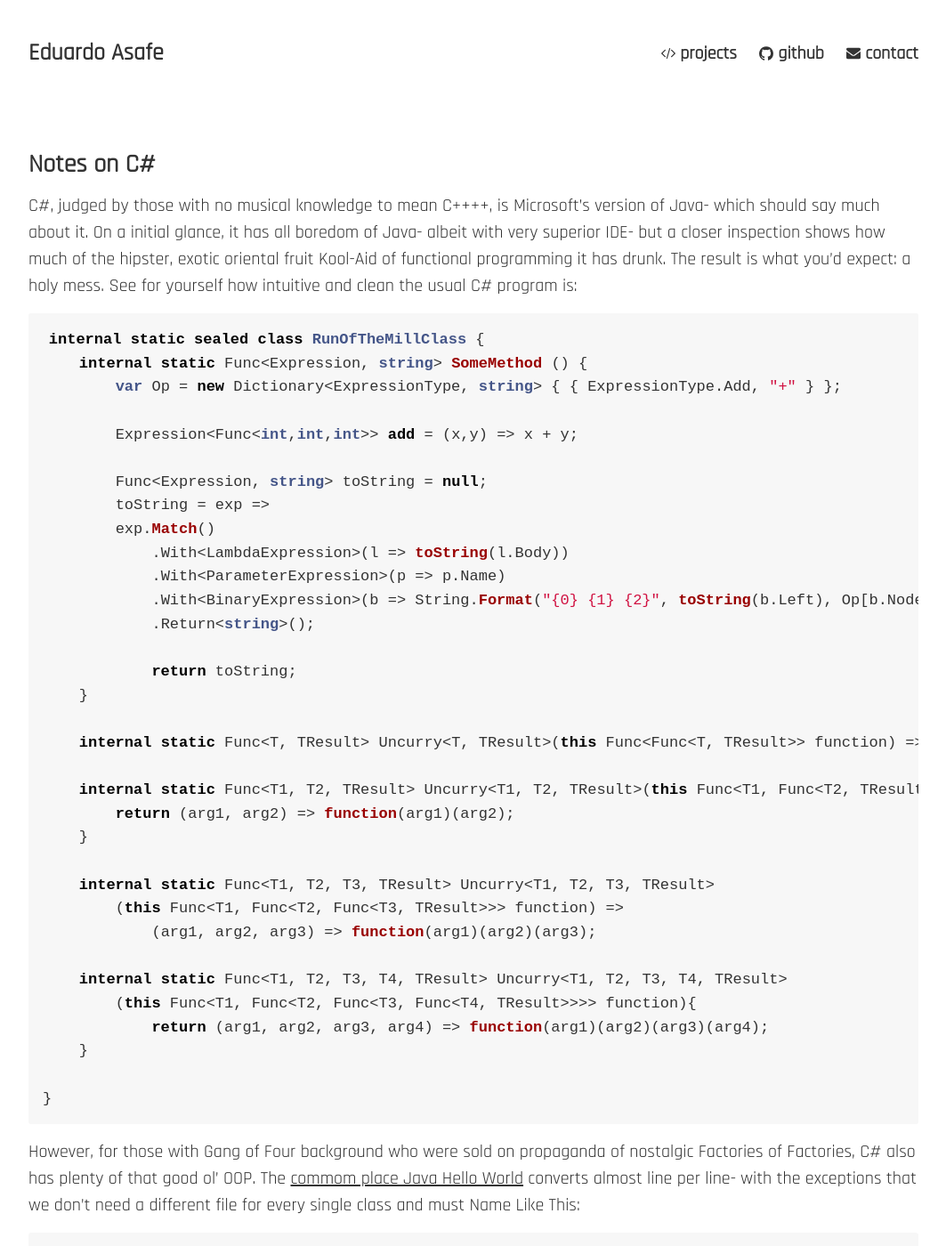
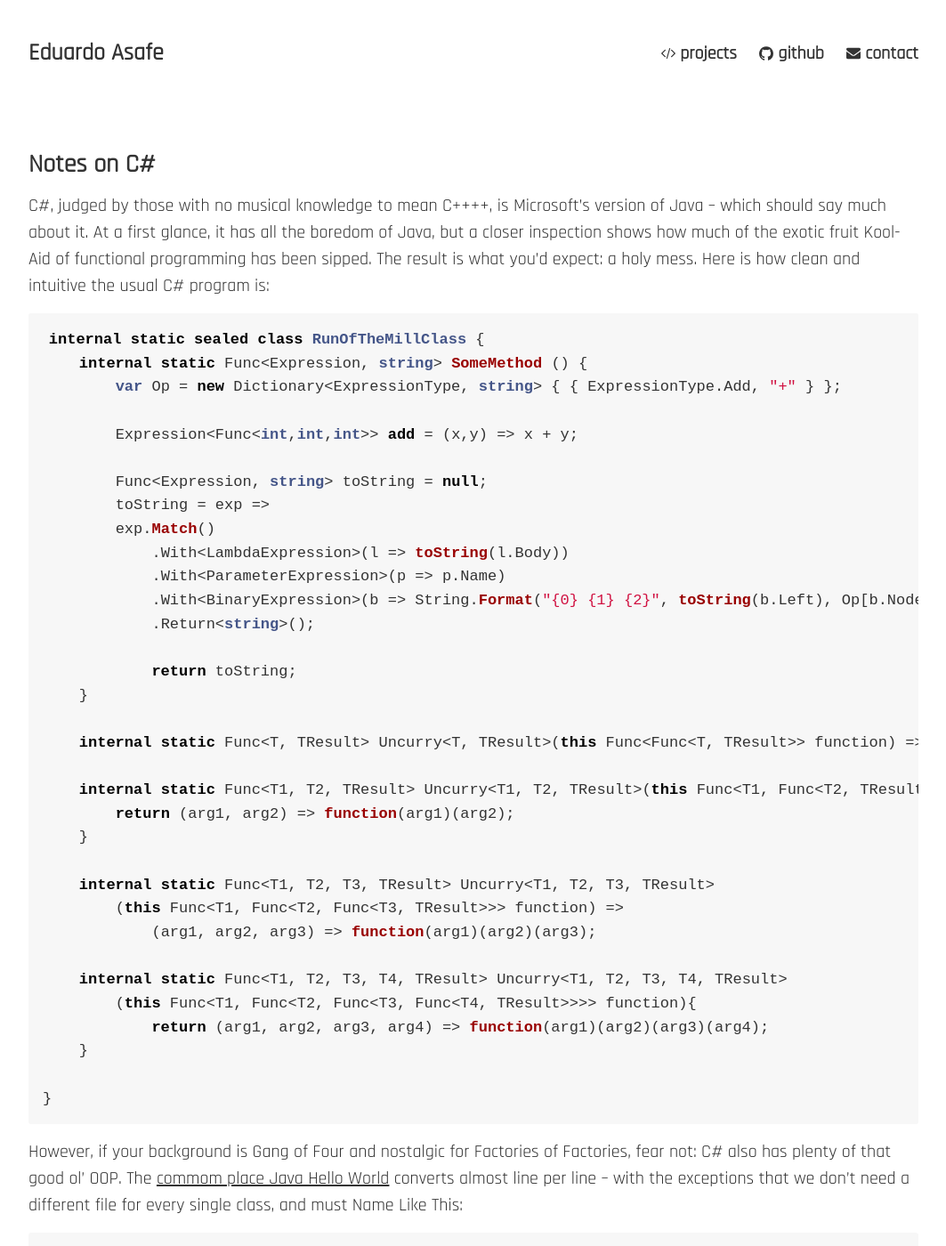
Before and after one commit to easafe/easafe.github.io, a Jekyll site: the page built from _posts/2016-09-04-notes-on-c.md, in a window 1280 px wide and 1400 px high. Shown: the whole window at 89% size, without its empty margins (108-1171 px from the left). Built offline with Jekyll 4.4.1, drawn with Linux system fonts in a browser that asks for light colours; some of the changed text lies outside the part shown.

Commit message:
Update 2016-09-04-notes-on-c.md

```diff
--- a/_posts/2016-09-04-notes-on-c.md
+++ b/_posts/2016-09-04-notes-on-c.md
@@ -4,7 +4,7 @@
 tags: [cs]
 ---
 
-C#, judged by those with no musical knowledge to mean C++++, is Microsoft's version of Java- which should say much about it. On a initial glance, it has all boredom of Java- albeit with very superior IDE- but a closer inspection shows how much of the hipster, exotic oriental fruit Kool-Aid of functional programming it has drunk. The result is what you'd expect: a holy mess. See for yourself how intuitive and clean the usual C# program is:
+C#, judged by those with no musical knowledge to mean C++++, is Microsoft's version of Java -- which should say much about it. At a first glance, it has all the boredom of Java, but a closer inspection shows how much of the exotic fruit Kool-Aid of functional programming has been sipped. The result is what you'd expect: a holy mess. Here is how clean and intuitive the usual C# program is:
 
 {% highlight cs %}
 internal static sealed class RunOfTheMillClass {
@@ -42,7 +42,7 @@
 }
 {% endhighlight %}
 
-However, for those with Gang of Four background who were sold on propaganda of nostalgic Factories of Factories, C# also has plenty of that good ol' OOP. The [commom place Java Hello World](https://taskinoor.wordpress.com/2011/09/21/the-abuse-of-design-patterns-in-writing-a-hello-world-program/) converts almost line per line- with the exceptions that we don't need a different file for every single class and must Name Like This:
+However, if your background is Gang of Four and nostalgic for Factories of Factories, fear not: C# also has plenty of that good ol' OOP. The [commom place Java Hello World](https://taskinoor.wordpress.com/2011/09/21/the-abuse-of-design-patterns-in-writing-a-hello-world-program/) converts almost line per line -- with the exceptions that we don't need a different file for every single class, and must Name Like This:
 
 {% highlight cs %}
 public interface Subject {
@@ -170,7 +170,7 @@
 }
 {% endhighlight %}
 
-However still, C# enables people with poor typing discipline too- enter the dynamic keyword:
+However still, C# enables poor typing discipline too -- enter the dynamic keyword:
 
 {% highlight cs %}
 class Rubyish
```
Also changed, not shown: other parts of _posts/2016-09-04-notes-on-c.md (+1 -1 lines).
